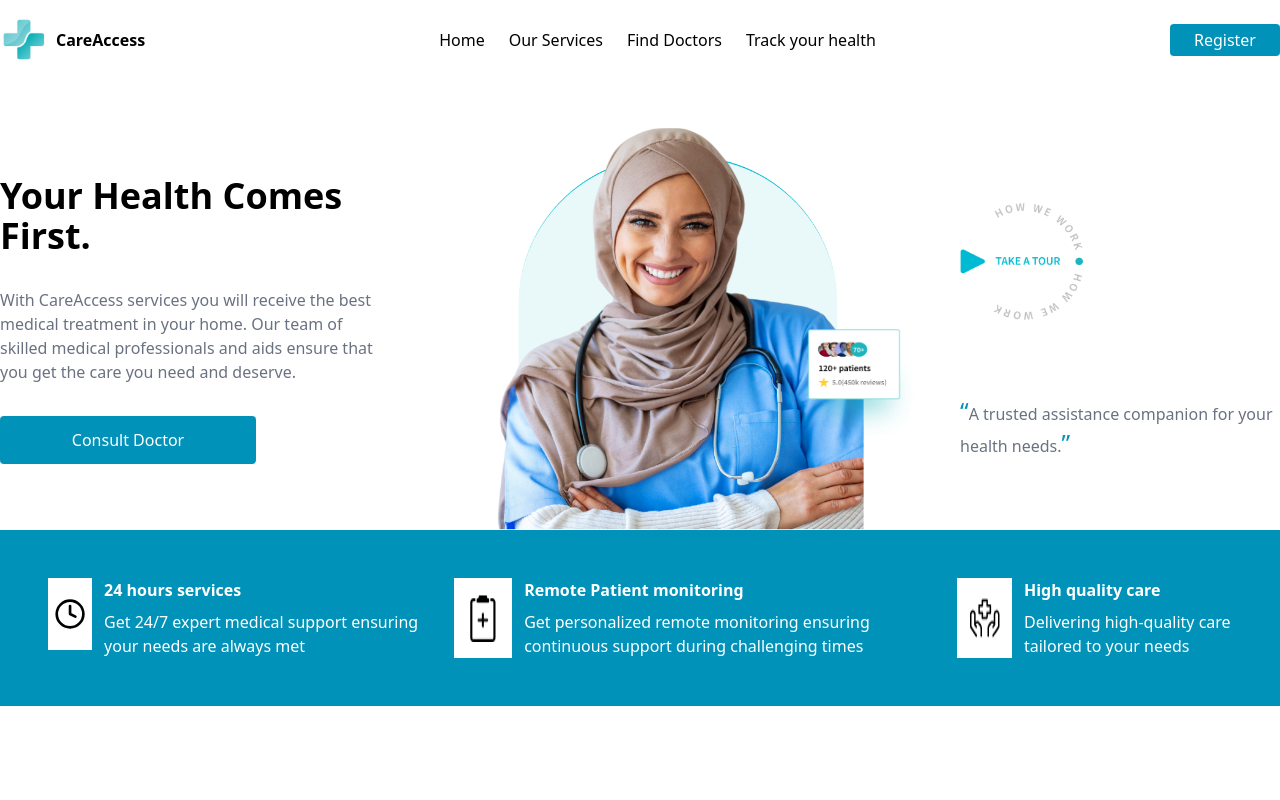
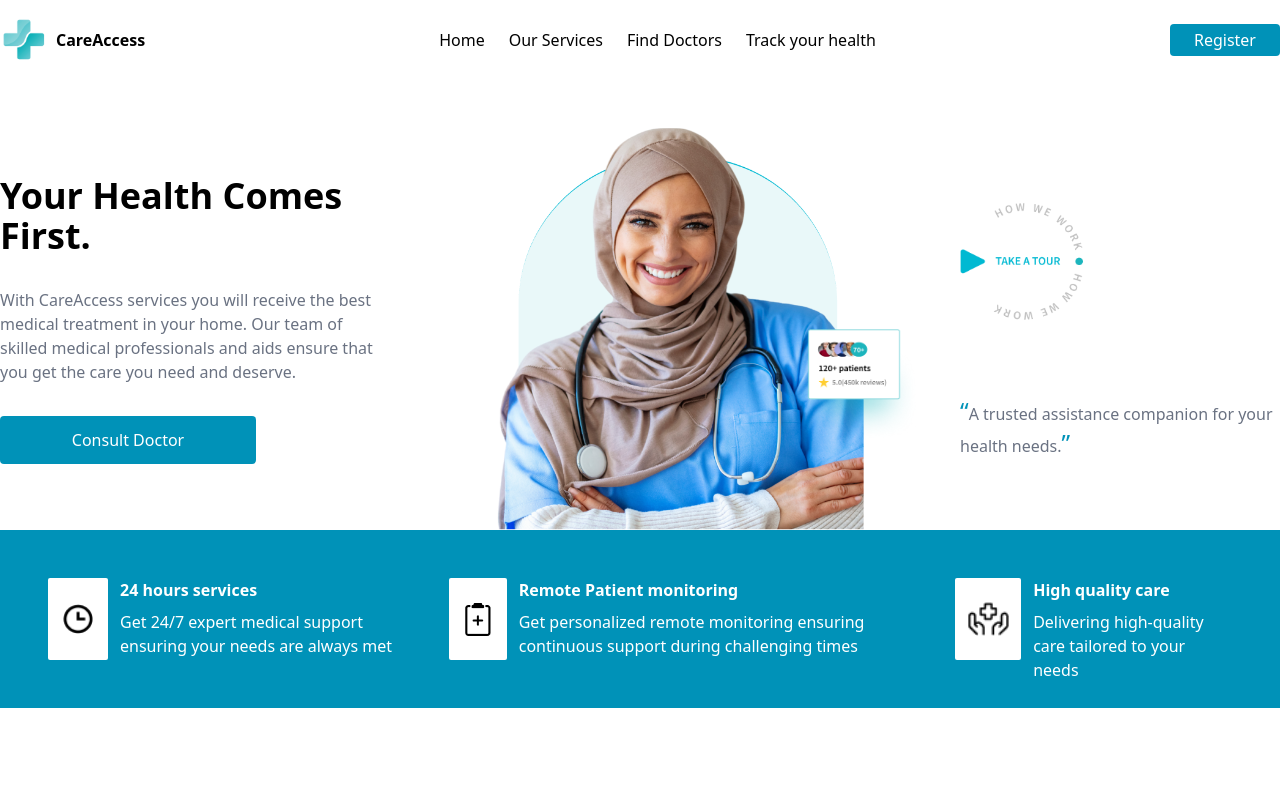
Before and after one commit to gloriaumutoni/AccessCare-Frontend, a React (Vite) app: page / in a window 1280 px wide. Shown: the top 800 px of the page. Built offline with nearby package versions, Linux system fonts and the light colour scheme.

Commit message:
chore: refactor service details

```diff
--- /dev/null
+++ b/src/components/Cards/ServiceDetails.tsx
@@ -0,0 +1,25 @@
+import { ComponentProps } from "react"
+
+interface ServiceDetailsProps extends ComponentProps<"img"> {
+  title: string
+  description: string
+}
+
+const ServiceDetails = ({
+  title,
+  description,
+  src,
+  alt,
+}: ServiceDetailsProps) => {
+  return (
+    <div className="flex gap-3">
+      <img src={src} alt={alt} className="bg-white px-3 py-6 rounded-xs" />
+      <div className="space-y-2">
+        <h2 className="font-bold">{title}</h2>
+        <p>{description}</p>
+      </div>
+    </div>
+  )
+}
+
+export default ServiceDetails
--- a/src/components/Home/AdditionalDetails.tsx
+++ b/src/components/Home/AdditionalDetails.tsx
@@ -1,42 +1,18 @@
-import { LuClock4 } from "react-icons/lu"
+import ServiceDetails from "../Cards/ServiceDetails"
+import { services } from "../data/data"
 
 function AdditionalDetails() {
   return (
     <div className="bg-primary-400 flex gap-8 text-white p-12">
-      <div className="flex gap-3">
-        <LuClock4 className="text-black text-7xl bg-white py-5" />
-        <div className="space-y-2">
-          <h2 className="font-bold">24 hours services</h2>
-          <p>
-            Get 24/7 expert medical support ensuring your needs are always met
-          </p>
-        </div>
-      </div>
-      <div className="flex gap-3">
-        <img
-          className="bg-white py-4 px-3"
-          src="/public/bi_clipboard2-plus.png"
-          alt="bi_clipboard2-plus"
+      {services.map((service) => (
+        <ServiceDetails
+          key={service.id}
+          title={service.title}
+          description={service.description}
+          src={service.src}
+          alt={service.alt}
         />
-        <div className="space-y-2">
-          <h2 className="font-bold">Remote Patient monitoring</h2>
-          <p>
-            Get personalized remote monitoring ensuring continuous support
-            during challenging times
-          </p>
-        </div>
-      </div>
-      <div className="flex gap-3">
-        <img
-          className="bg-white py-5 px-3"
-          src="/public/Group.png"
-          alt="health"
-        />
-        <div className="space-y-2">
-          <h2 className="font-bold">High quality care</h2>
-          <p>Delivering high-quality care tailored to your needs </p>
-        </div>
-      </div>
+      ))}
     </div>
   )
 }
--- a/src/components/data/data.ts
+++ b/src/components/data/data.ts
@@ -96,3 +96,29 @@ export const departments = [
   "General Practitioner",
   "Obstetrician",
 ]
+
+export const services = [
+  {
+    id: 1,
+    title: "24 hours services",
+    description:
+      "Get 24/7 expert medical support ensuring your needs are always met",
+    src: "/public/Clock.png",
+    alt: "clock",
+  },
+  {
+    id: 2,
+    title: "Remote Patient monitoring",
+    description:
+      "Get personalized remote monitoring ensuring continuous support during challenging times",
+    src: "/public/bi_clipboard2-plus.png",
+    alt: "bi_clipboard2-plus",
+  },
+  {
+    id: 3,
+    title: "High quality care",
+    description: "Delivering high-quality care tailored to your needs",
+    src: "/public/Group.png",
+    alt: "health",
+  },
+]
```
Also changed, not shown: public/Clock.png (added).
